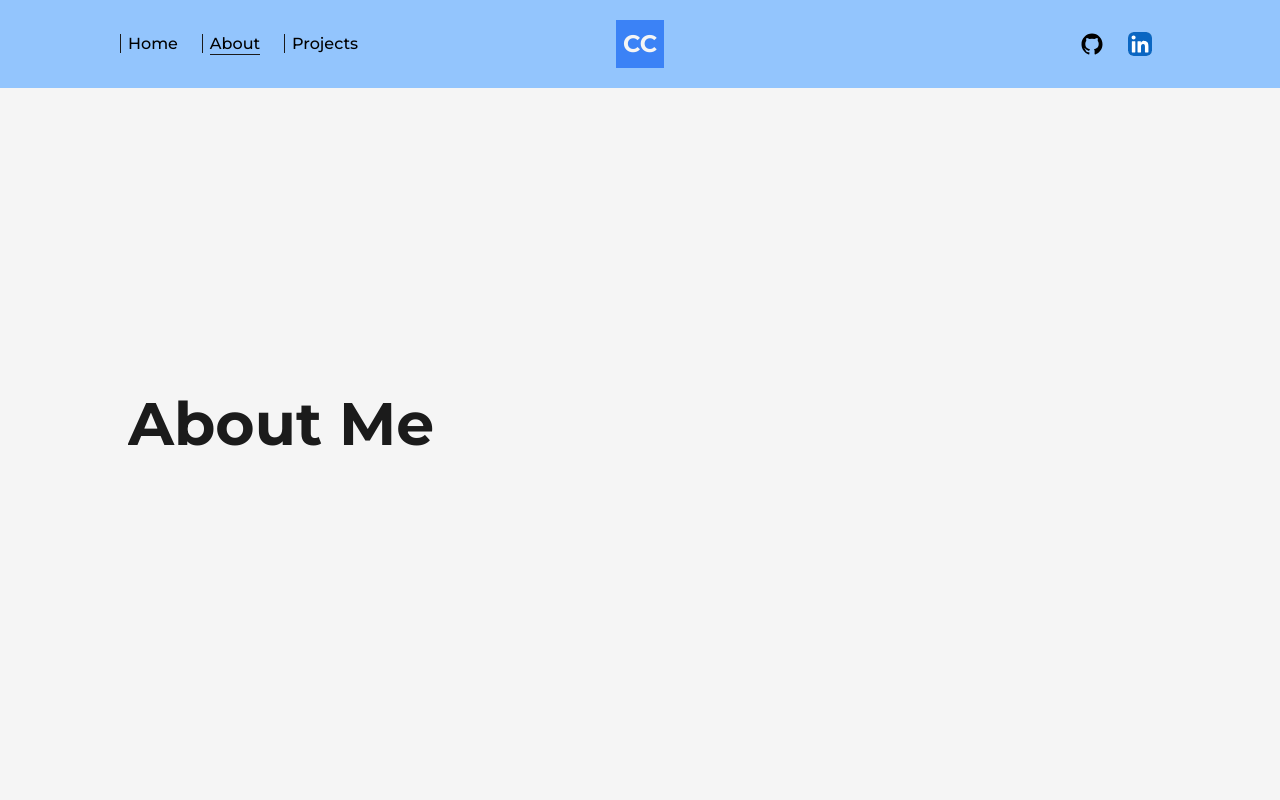
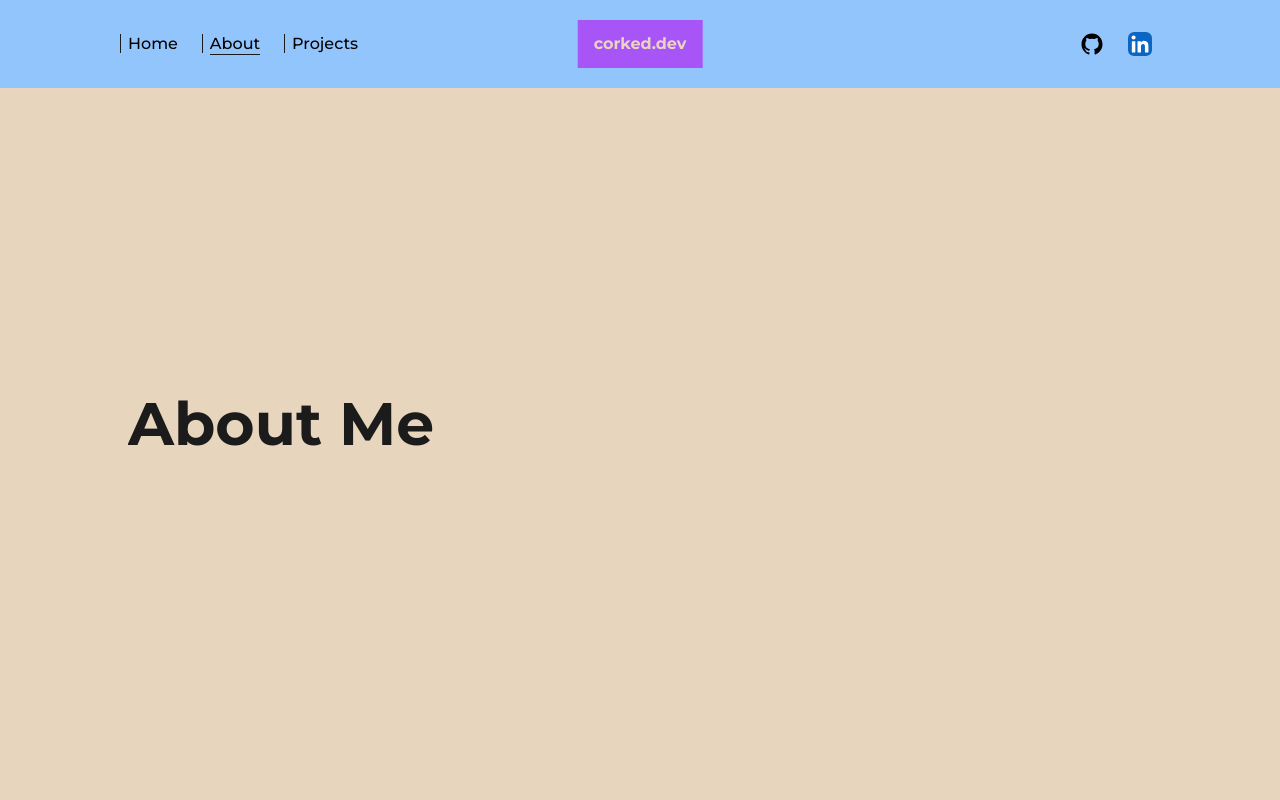
Before and after one commit to carcormir/portfolio, a Next.js app: page /about in a window 1280 px wide. Shown: the top 800 px of the page. Built offline with nearby package versions, Linux system fonts and the light colour scheme.

Commit message:
updated colors to fit new theme

```diff
--- a/components/Logo.jsx
+++ b/components/Logo.jsx
@@ -7,15 +7,15 @@ export default function Logo () {
     <div className="flex items-center justify-center">
       <MotionLink
         href='/'
-        className="w-12 h-12 p-4 bg-blue-500 text-light
-                    flex items-center justify-center text-2xl font-bold"
+        className="w-22 h-12 p-4 bg-purple-500 text-light
+                    flex items-center justify-center text-l font-bold"
         whileHover={{
           scale:1.2,
-          backgroundColor: 'rgb(96,165,250)',
+          backgroundColor: 'rgb(195, 177, 225)',
           transition: {duration: 0.3 }
                   }}
       >
-        CC
+        corked.dev
       </MotionLink>
     </div>
   )
--- a/components/TransitionEffect.jsx
+++ b/components/TransitionEffect.jsx
@@ -3,17 +3,17 @@ import { motion } from "framer-motion";
 export default function TransitionEffect() {
   return (
     <>
-      <motion.div className="fixed top-0 bottom-0 left-full h-screen w-screen z-30 bg-blue-300 "
+      <motion.div className="fixed top-0 bottom-0 left-full h-screen w-screen z-30  bg-purple-300"
       initial={{ x: "-100%", width: "100%" }}
       animate={{ x: "0%", width: "0%" }}
       transition={{ duration: 0.7, ease: "easeInOut" }}
       />
-      <motion.div className="fixed top-0 bottom-0 left-full h-screen w-screen z-20 bg-light "
+      <motion.div className="fixed top-0 bottom-0 left-full  h-screen w-screen z-20 bg-light "
       initial={{ x: "-100%", width: "100%" }}
       animate={{ x: "0%", width: "0%" }}
       transition={{ delay: 0.1, duration: 0.8, ease: "easeInOut" }}
       />
-      <motion.div className="fixed top-0 bottom-0 left-full h-screen w-screen z-10 bg-blue-500 "
+      <motion.div className="fixed top-0 bottom-0 left-full  h-screen w-screen z-10 bg-purple-500 "
       initial={{ x: "-100%", width: "100%" }}
       animate={{ x: "0%", width: "0%" }}
       transition={{ delay: 0.3, duration: 0.8, ease: "easeInOut" }}
--- a/tailwind.config.js
+++ b/tailwind.config.js
@@ -1,6 +1,7 @@
 /** @type {import('tailwindcss').Config} */
 
 const { fontFamily } = require('tailwindcss/defaultTheme')
+const { parseJsonText } = require('typescript')
 
 module.exports = {
   content: [
@@ -15,9 +16,10 @@ module.exports = {
       },
       colors: {
         dark: "#1b1b1b",
-        light: "#f5f5f5",
+        light: "#E7D5BE",//"#f5f5f5",
         primary: "#B63E96", // 240,86,199
         primaryDark: "#58E6D9", // 80,230,217
+        purplePastel: '#C3B1E1'
       },
       backgroundImage: {
         'gradient-radial': 'radial-gradient(var(--tw-gradient-stops))',
```
